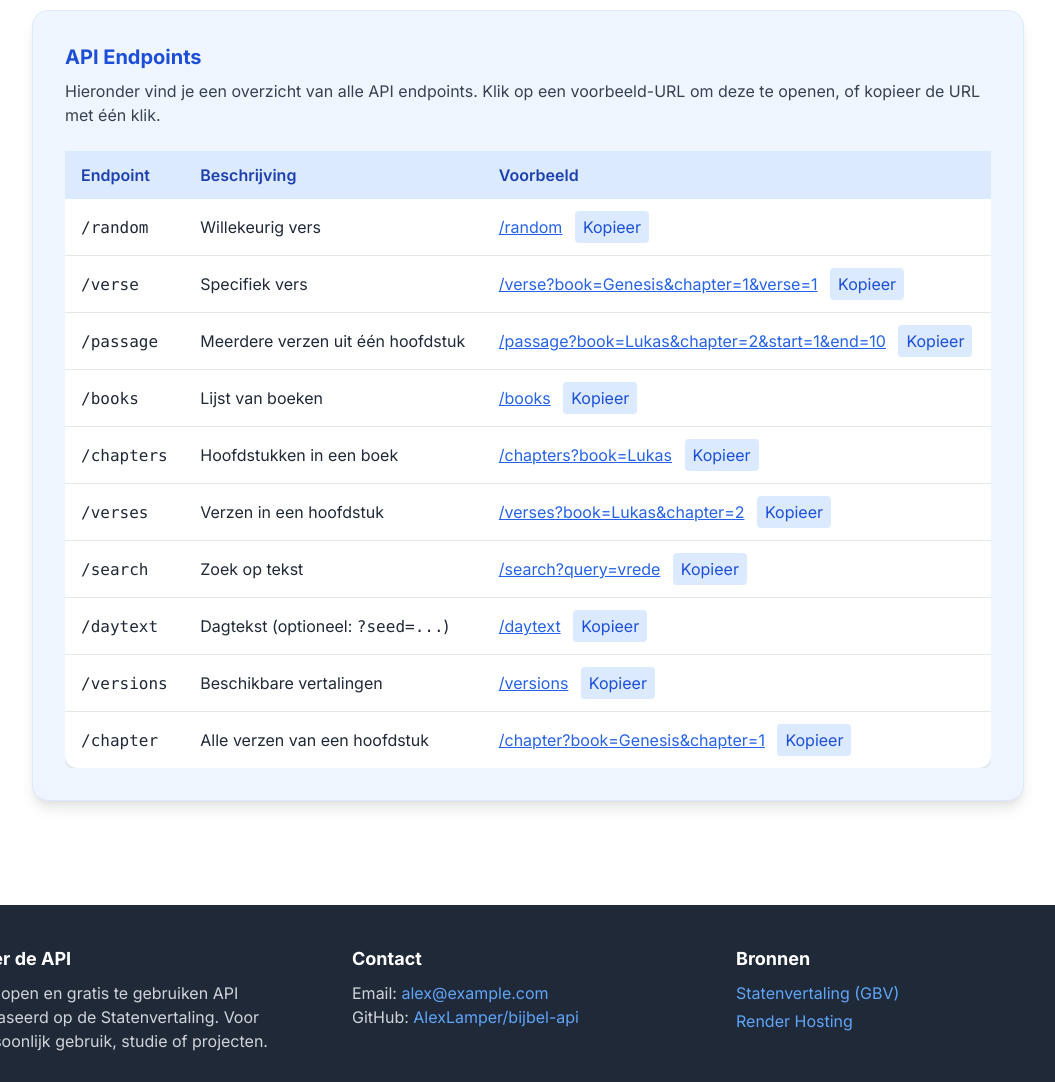
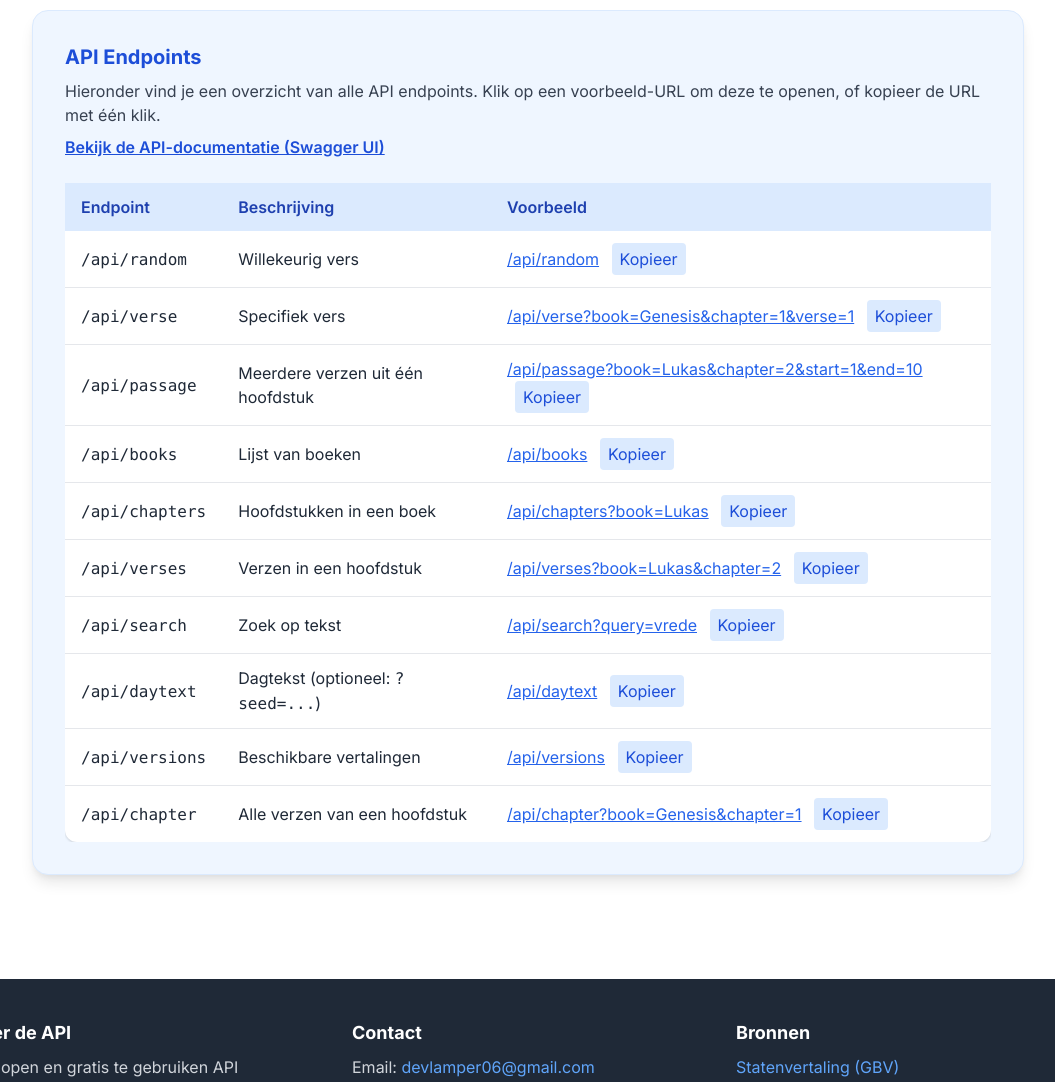
Before and after one commit to ThomasNowProductions/ScripturaAPI, a plain HTML site: page site/index.html in a window 1280 px wide. Shown: the part 1520-2602 px from the top of the page, without its empty margins (112-1167 px from the left). Drawn offline with nearby package versions, Linux system fonts and the light colour scheme; no server answers.

Commit message:
Updated To Make API Routes Work

```diff
--- a/site/index.html
+++ b/site/index.html
@@ -112,7 +112,9 @@
             </div>
             <div class="bg-blue-50 border border-blue-100 rounded-2xl shadow-lg p-8 my-10">
               <h2 class="text-xl font-bold text-blue-700 mb-2">API Endpoints</h2>
-              <p class="mb-6 text-gray-700">Hieronder vind je een overzicht van alle API endpoints. Klik op een voorbeeld-URL om deze te openen, of kopieer de URL met één klik.</p>
+              <p class="mb-6 text-gray-700">Hieronder vind je een overzicht van alle API endpoints. Klik op een voorbeeld-URL om deze te openen, of kopieer de URL met één klik.<br>
+                <a href="/api/docs" target="_blank" class="inline-block mt-2 text-blue-700 underline hover:text-blue-900 font-semibold">Bekijk de API-documentatie (Swagger UI)</a>
+              </p>
               <div class="overflow-x-auto">
                 <table class="min-w-full bg-white rounded-xl shadow">
                   <thead>
@@ -124,83 +126,83 @@
                   </thead>
                   <tbody>
                     <tr class="hover:bg-blue-50 transition">
-                      <td class="px-4 py-3 border-b"><code>/random</code></td>
+                      <td class="px-4 py-3 border-b"><code>/api/random</code></td>
                       <td class="px-4 py-3 border-b">Willekeurig vers</td>
                       <td class="px-4 py-3 border-b">
-                        <a href="/random" target="_blank" class="text-blue-600 underline hover:text-blue-800">/random</a>
-                        <button class="ml-2 px-2 py-1 bg-blue-100 text-blue-700 rounded hover:bg-blue-200 transition" data-url="/random">Kopieer</button>
+                        <a href="/api/random" target="_blank" class="text-blue-600 underline hover:text-blue-800">/api/random</a>
+                        <button class="ml-2 px-2 py-1 bg-blue-100 text-blue-700 rounded hover:bg-blue-200 transition" data-url="/api/random">Kopieer</button>
                       </td>
                     </tr>
                     <tr class="hover:bg-blue-50 transition">
-                      <td class="px-4 py-3 border-b"><code>/verse</code></td>
+                      <td class="px-4 py-3 border-b"><code>/api/verse</code></td>
                       <td class="px-4 py-3 border-b">Specifiek vers</td>
                       <td class="px-4 py-3 border-b">
-                        <a href="/verse?book=Genesis&chapter=1&verse=1" target="_blank" class="text-blue-600 underline hover:text-blue-800">/verse?book=Genesis&chapter=1&verse=1</a>
-                        <button class="ml-2 px-2 py-1 bg-blue-100 text-blue-700 rounded hover:bg-blue-200 transition" data-url="/verse?book=Genesis&chapter=1&verse=1">Kopieer</button>
+                        <a href="/api/verse?book=Genesis&chapter=1&verse=1" target="_blank" class="text-blue-600 underline hover:text-blue-800">/api/verse?book=Genesis&chapter=1&verse=1</a>
+                        <button class="ml-2 px-2 py-1 bg-blue-100 text-blue-700 rounded hover:bg-blue-200 transition" data-url="/api/verse?book=Genesis&chapter=1&verse=1">Kopieer</button>
                       </td>
                     </tr>
                     <tr class="hover:bg-blue-50 transition">
-                      <td class="px-4 py-3 border-b"><code>/passage</code></td>
+                      <td class="px-4 py-3 border-b"><code>/api/passage</code></td>
                       <td class="px-4 py-3 border-b">Meerdere verzen uit één hoofdstuk</td>
                       <td class="px-4 py-3 border-b">
-                        <a href="/passage?book=Lukas&chapter=2&start=1&end=10" target="_blank" class="text-blue-600 underline hover:text-blue-800">/passage?book=Lukas&chapter=2&start=1&end=10</a>
-                        <button class="ml-2 px-2 py-1 bg-blue-100 text-blue-700 rounded hover:bg-blue-200 transition" data-url="/passage?book=Lukas&chapter=2&start=1&end=10">Kopieer</button>
+                        <a href="/api/passage?book=Lukas&chapter=2&start=1&end=10" target="_blank" class="text-blue-600 underline hover:text-blue-800">/api/passage?book=Lukas&chapter=2&start=1&end=10</a>
+                        <button class="ml-2 px-2 py-1 bg-blue-100 text-blue-700 rounded hover:bg-blue-200 transition" data-url="/api/passage?book=Lukas&chapter=2&start=1&end=10">Kopieer</button>
                       </td>
                     </tr>
                     <tr class="hover:bg-blue-50 transition">
-                      <td class="px-4 py-3 border-b"><code>/books</code></td>
+                      <td class="px-4 py-3 border-b"><code>/api/books</code></td>
                       <td class="px-4 py-3 border-b">Lijst van boeken</td>
                       <td class="px-4 py-3 border-b">
-                        <a href="/books" target="_blank" class="text-blue-600 underline hover:text-blue-800">/books</a>
-                        <button class="ml-2 px-2 py-1 bg-blue-100 text-blue-700 rounded hover:bg-blue-200 transition" data-url="/books">Kopieer</button>
+                        <a href="/api/books" target="_blank" class="text-blue-600 underline hover:text-blue-800">/api/books</a>
+                        <button class="ml-2 px-2 py-1 bg-blue-100 text-blue-700 rounded hover:bg-blue-200 transition" data-url="/api/books">Kopieer</button>
                       </td>
                     </tr>
                     <tr class="hover:bg-blue-50 transition">
-                      <td class="px-4 py-3 border-b"><code>/chapters</code></td>
+                      <td class="px-4 py-3 border-b"><code>/api/chapters</code></td>
                       <td class="px-4 py-3 border-b">Hoofdstukken in een boek</td>
                       <td class="px-4 py-3 border-b">
-                        <a href="/chapters?book=Lukas" target="_blank" class="text-blue-600 underline hover:text-blue-800">/chapters?book=Lukas</a>
-                        <button class="ml-2 px-2 py-1 bg-blue-100 text-blue-700 rounded hover:bg-blue-200 transition" data-url="/chapters?book=Lukas">Kopieer</button>
+                        <a href="/api/chapters?book=Lukas" target="_blank" class="text-blue-600 underline hover:text-blue-800">/api/chapters?book=Lukas</a>
+                        <button class="ml-2 px-2 py-1 bg-blue-100 text-blue-700 rounded hover:bg-blue-200 transition" data-url="/api/chapters?book=Lukas">Kopieer</button>
                       </td>
                     </tr>
                     <tr class="hover:bg-blue-50 transition">
-                      <td class="px-4 py-3 border-b"><code>/verses</code></td>
+                      <td class="px-4 py-3 border-b"><code>/api/verses</code></td>
                       <td class="px-4 py-3 border-b">Verzen in een hoofdstuk</td>
                       <td class="px-4 py-3 border-b">
-                        <a href="/verses?book=Lukas&chapter=2" target="_blank" class="text-blue-600 underline hover:text-blue-800">/verses?book=Lukas&chapter=2</a>
-                        <button class="ml-2 px-2 py-1 bg-blue-100 text-blue-700 rounded hover:bg-blue-200 transition" data-url="/verses?book=Lukas&chapter=2">Kopieer</button>
+                        <a href="/api/verses?book=Lukas&chapter=2" target="_blank" class="text-blue-600 underline hover:text-blue-800">/api/verses?book=Lukas&chapter=2</a>
+                        <button class="ml-2 px-2 py-1 bg-blue-100 text-blue-700 rounded hover:bg-blue-200 transition" data-url="/api/verses?book=Lukas&chapter=2">Kopieer</button>
                       </td>
                     </tr>
                     <tr class="hover:bg-blue-50 transition">
-                      <td class="px-4 py-3 border-b"><code>/search</code></td>
+                      <td class="px-4 py-3 border-b"><code>/api/search</code></td>
                       <td class="px-4 py-3 border-b">Zoek op tekst</td>
                       <td class="px-4 py-3 border-b">
-                        <a href="/search?query=vrede" target="_blank" class="text-blue-600 underline hover:text-blue-800">/search?query=vrede</a>
-                        <button class="ml-2 px-2 py-1 bg-blue-100 text-blue-700 rounded hover:bg-blue-200 transition" data-url="/search?query=vrede">Kopieer</button>
+                        <a href="/api/search?query=vrede" target="_blank" class="text-blue-600 underline hover:text-blue-800">/api/search?query=vrede</a>
+                        <button class="ml-2 px-2 py-1 bg-blue-100 text-blue-700 rounded hover:bg-blue-200 transition" data-url="/api/search?query=vrede">Kopieer</button>
                       </td>
                     </tr>
                     <tr class="hover:bg-blue-50 transition">
-                      <td class="px-4 py-3 border-b"><code>/daytext</code></td>
+                      <td class="px-4 py-3 border-b"><code>/api/daytext</code></td>
                       <td class="px-4 py-3 border-b">Dagtekst (optioneel: <code>?seed=...</code>)</td>
                       <td class="px-4 py-3 border-b">
-                        <a href="/daytext" target="_blank" class="text-blue-600 underline hover:text-blue-800">/daytext</a>
-                        <button class="ml-2 px-2 py-1 bg-blue-100 text-blue-700 rounded hover:bg-blue-200 transition" data-url="/daytext">Kopieer</button>
+                        <a href="/api/daytext" target="_blank" class="text-blue-600 underline hover:text-blue-800">/api/daytext</a>
+                        <button class="ml-2 px-2 py-1 bg-blue-100 text-blue-700 rounded hover:bg-blue-200 transition" data-url="/api/daytext">Kopieer</button>
                       </td>
                     </tr>
                     <tr class="hover:bg-blue-50 transition">
-                      <td class="px-4 py-3 border-b"><code>/versions</code></td>
+                      <td class="px-4 py-3 border-b"><code>/api/versions</code></td>
                       <td class="px-4 py-3 border-b">Beschikbare vertalingen</td>
                       <td class="px-4 py-3 border-b">
-                        <a href="/versions" target="_blank" class="text-blue-600 underline hover:text-blue-800">/versions</a>
-                        <button class="ml-2 px-2 py-1 bg-blue-100 text-blue-700 rounded hover:bg-blue-200 transition" data-url="/versions">Kopieer</button>
+                        <a href="/api/versions" target="_blank" class="text-blue-600 underline hover:text-blue-800">/api/versions</a>
+                        <button class="ml-2 px-2 py-1 bg-blue-100 text-blue-700 rounded hover:bg-blue-200 transition" data-url="/api/versions">Kopieer</button>
                       </td>
                     </tr>
                     <tr class="hover:bg-blue-50 transition">
-                      <td class="px-4 py-3"><code>/chapter</code></td>
+                      <td class="px-4 py-3"><code>/api/chapter</code></td>
                       <td class="px-4 py-3">Alle verzen van een hoofdstuk</td>
                       <td class="px-4 py-3">
-                        <a href="/chapter?book=Genesis&chapter=1" target="_blank" class="text-blue-600 underline hover:text-blue-800">/chapter?book=Genesis&chapter=1</a>
-                        <button class="ml-2 px-2 py-1 bg-blue-100 text-blue-700 rounded hover:bg-blue-200 transition" data-url="/chapter?book=Genesis&chapter=1">Kopieer</button>
+                        <a href="/api/chapter?book=Genesis&chapter=1" target="_blank" class="text-blue-600 underline hover:text-blue-800">/api/chapter?book=Genesis&chapter=1</a>
+                        <button class="ml-2 px-2 py-1 bg-blue-100 text-blue-700 rounded hover:bg-blue-200 transition" data-url="/api/chapter?book=Genesis&chapter=1">Kopieer</button>
                       </td>
                     </tr>
                   </tbody>
@@ -219,7 +221,7 @@
             </div>
             <div>
               <h3 class="text-white font-bold text-lg mb-2">Contact</h3>
-              <p>Email: <a href="mailto:alex@example.com" class="text-blue-400 hover:underline">alex@example.com</a></p>
+              <p>Email: <a href="mailto:devlamper06@gmail.com" class="text-blue-400 hover:underline">devlamper06@gmail.com</a></p>
               <p>GitHub: <a href="https://github.com/AlexLamper/bijbel-api" class="text-blue-400 hover:underline">AlexLamper/bijbel-api</a></p>
             </div>
             <div>
@@ -232,5 +234,6 @@
           </div>
           <div class="text-center mt-10 text-sm text-gray-500">&copy; 2025 Bijbel API – Alle rechten voorbehouden.</div>
         </footer>
+        <script src="script.js"></script>
       </body>
 </html>
--- a/site/script.js
+++ b/site/script.js
@@ -8,7 +8,7 @@ verseForm.addEventListener('submit', async (e) => {
     const chapter = document.getElementById('chapter').value;
     const verse = document.getElementById('verse').value;
     try {
-        const res = await fetch(`/verse?book=${encodeURIComponent(book)}&chapter=${chapter}&verse=${verse}`);
+        const res = await fetch(`/api/verse?book=${encodeURIComponent(book)}&chapter=${chapter}&verse=${verse}`);
         if (!res.ok) throw new Error('Niet gevonden of fout in API');
         const data = await res.json();
         verseResult.innerHTML = `<b>${data.book} ${data.chapter}:${data.verse}</b><br>${data.text}`;
@@ -23,12 +23,19 @@ const daytextResult = document.getElementById('daytextResult');
 daytextBtn.addEventListener('click', async () => {
     daytextResult.textContent = 'Bezig met ophalen...';
     try {
-        const res = await fetch('/daytext');
-        if (!res.ok) throw new Error('Fout in API');
+        const res = await fetch('/api/daytext');
+        console.debug('Fetch /api/daytext response:', res);
+        if (!res.ok) {
+            const text = await res.text();
+            console.debug('Response not ok:', res.status, text);
+            throw new Error(`Fout in API (${res.status}): ${text}`);
+        }
         const data = await res.json();
+        console.debug('Fetched data:', data);
         daytextResult.innerHTML = `<b>${data.book} ${data.chapter}:${data.verse}</b><br>${data.text}`;
     } catch (err) {
-        daytextResult.textContent = 'Kon dagtekst niet ophalen.';
+        console.error('Kon dagtekst niet ophalen:', err);
+        daytextResult.textContent = 'Kon dagtekst niet ophalen. ' + (err.message || err);
     }
 });
 
@@ -37,7 +44,7 @@ async function loadBooksDropdown() {
     const select = document.getElementById('bookChapterSelect');
     select.innerHTML = '<option value="">Laden...</option>';
     try {
-        const res = await fetch('/books');
+        const res = await fetch('/api/books');
         const books = await res.json();
         select.innerHTML = books.map(book => `<option value="${book}">${book}</option>`).join('');
     } catch {
@@ -56,7 +63,7 @@ if (chapterForm) {
         const book = document.getElementById('bookChapterSelect').value;
         const chapter = document.getElementById('chapterNum').value;
         try {
-            const res = await fetch(`/chapter?book=${encodeURIComponent(book)}&chapter=${chapter}`);
+            const res = await fetch(`/api/chapter?book=${encodeURIComponent(book)}&chapter=${chapter}`);
             if (!res.ok) throw new Error('Niet gevonden of fout in API');
             const data = await res.json();
             let html = `<b>${data.book} ${data.chapter}</b><br>`;
```
Also changed, not shown: 1 other file.
